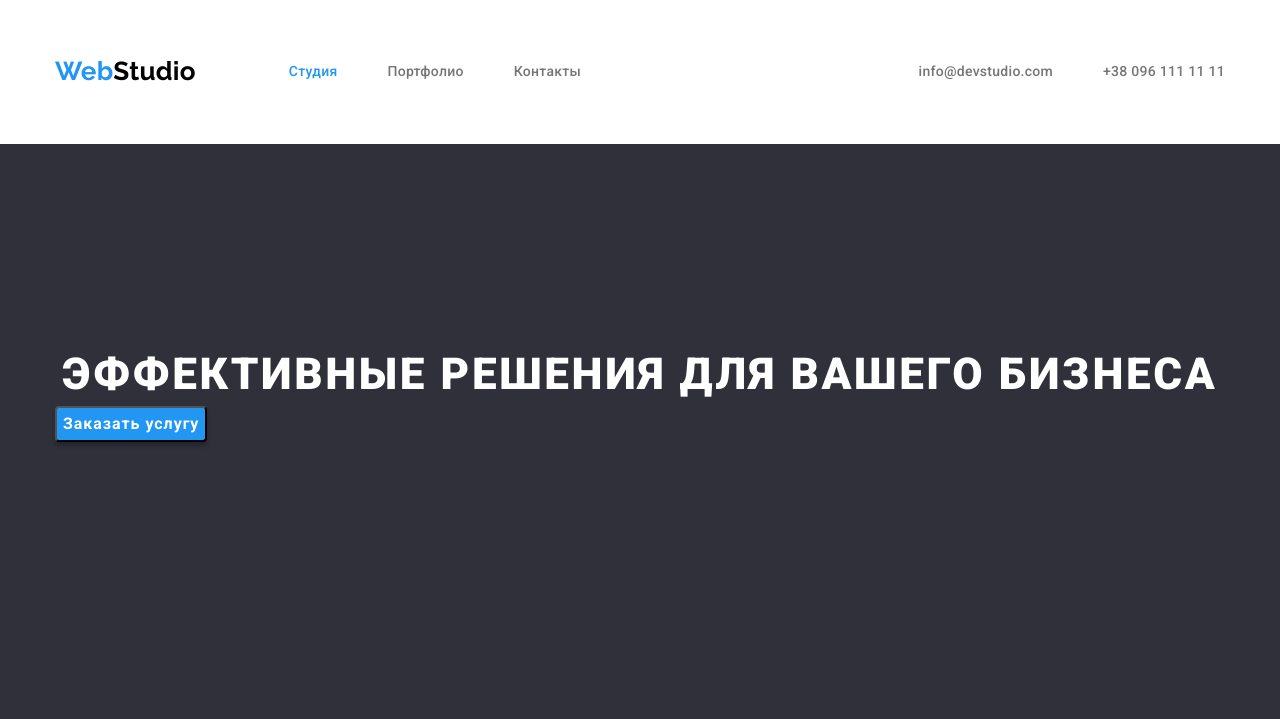
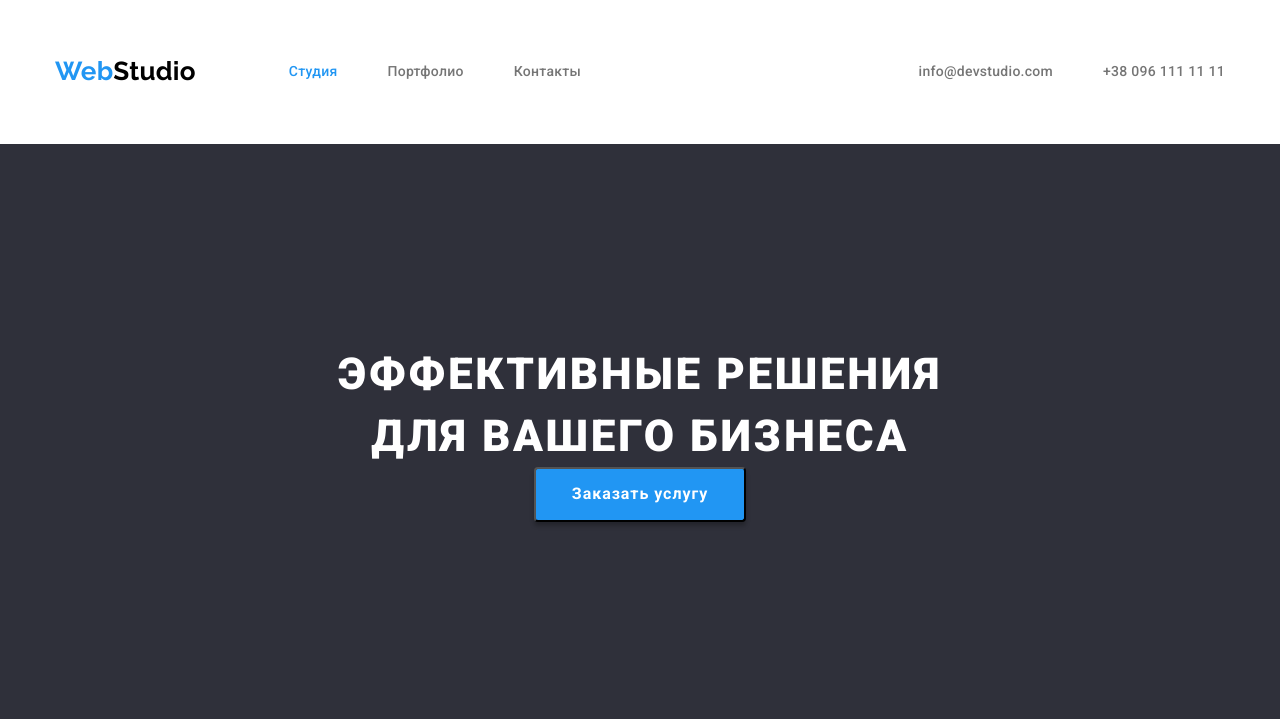
Before and after one commit to Alex2022Sander/goit-markup-hw-03, a plain HTML site: page index.html in a window 1280 px wide. Shown: the top 719 px of the page. Drawn offline with nearby package versions, Linux system fonts and the light colour scheme.

Commit message:
оформление hero

```diff
--- a/css/styles.css
+++ b/css/styles.css
@@ -70,6 +70,8 @@ p {
   font-weight: 400;
   letter-spacing: 0.03em;
 }
+/* header */
+
 .header {
   font-weight: 500;
   line-height: 1.14;
@@ -101,14 +103,15 @@ p {
 .white {
     color: var(--white-color);
 }
+.header .logo {
+    margin-right: 93px;
+ }
 
 .section {
     padding-top: 93px;
    }
 
-.header .logo {
-   margin-right: 93px;
-}
+/* navigation */
 
 .nav {
     display: flex;
@@ -144,13 +147,18 @@ p {
 
 
 
-/* герой */
+/* hero */
 
 .hero {
+    display: flex;
+    background-color: var(--background-dark-grey);
     padding-top: 200px;
     padding-bottom: 280px;
-    background-color: var(--background-dark-grey);
+    text-align: center;
+    margin-top: 0;
 }
+
+
 .hero-title {
     color: var(--white-color);
     font-weight: 900;
@@ -159,6 +167,9 @@ p {
     line-height: 1.4;
     text-align: center;
     letter-spacing: 0.06em;
+    max-width: 696px;
+    margin-left: auto;
+    margin-right: auto;
 }
 
 .hero-button {
@@ -174,6 +185,10 @@ p {
     letter-spacing: 0.06em;
     border-radius: 4px;
     box-shadow: 0px 4px 4px 0px rgba(0, 0, 0, 0.25);
+    padding: 10px 36px;
+    min-width: 200px;
+
+
 
 }
 /* Button */
```
Also changed, not shown: index.html (+2 -1 lines).
